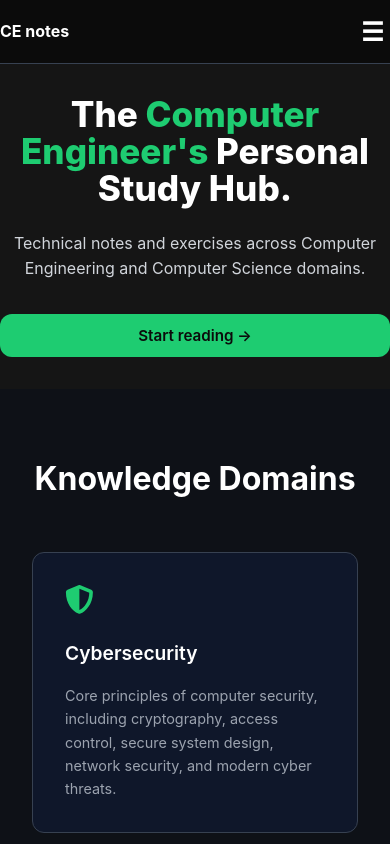
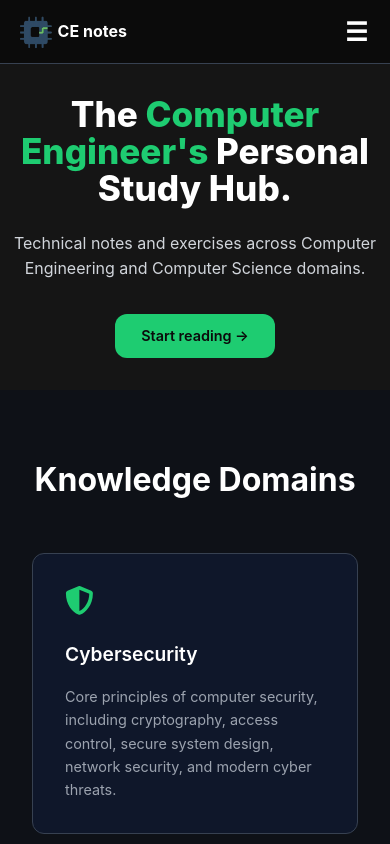
Before and after one commit to AnouarVision/ce-notes, a React (Vite) app: page / in a window 390 px wide. Shown: the top 844 px of the page. Built offline with nearby package versions, Linux system fonts and the light colour scheme.

Commit message:
fix: align navbar brand and improve mobile CTA behavior
- Grouped logo and title into a single brand container to keep the left-aligned on mobile
- Added proper horizontal padding to navbar elements to avoid edge-clinging
- Prevented hero CTA from stretching full-width on mobile screens

```diff
--- a/src/components/Navbar/NavbarMobile.jsx
+++ b/src/components/Navbar/NavbarMobile.jsx
@@ -1,6 +1,7 @@
 import { useState, useEffect } from "react";
 import { Link } from "react-router-dom";
 import MobileMenu from "./MobileMenu";
+import logo from "../../assets/icons/logo_ce_notes.png";
 import styles from "./NavbarMobile.module.scss";
 
 export default function NavbarMobile() {
@@ -23,9 +24,18 @@ export default function NavbarMobile() {
     <>
       <nav className={styles.navbar}>
         <div className={`${styles.inner} container`}>
-          <Link to="/" className={styles.logo}>
-            CE notes
-          </Link>
+          <div className={styles.brand}>
+            <img
+              src={logo}
+              alt="CE notes logo"
+              width={40}
+              height={40}
+            />
+
+            <Link to="/" className={styles.logo}>
+              CE notes
+            </Link>
+          </div>
 
           <button
             className={styles.menuButton}
--- a/src/components/Navbar/NavbarMobile.module.scss
+++ b/src/components/Navbar/NavbarMobile.module.scss
@@ -18,16 +18,24 @@
   display: flex;
   align-items: center;
   justify-content: space-between;
+
+  padding: 0 1rem;
+}
+
+.brand {
+  display: flex;
+  align-items: center;
+  gap: 0.1rem;
 }
 
 .logo {
   font-size: 1rem;
   font-weight: 700;
   color: variables.$text-white;
+  text-decoration: none;
 }
 
 //Menu Button
-
 .menuButton {
   font-size: 1.6rem;
   font-weight: 700;
@@ -64,7 +72,6 @@
   transform: scale(1.05);
 }
 
-
 //Mobile Navbar visible only on small screens
 @media (max-width: 768px) {
   .navbar {
--- a/src/pages/Home/HomeHero.module.scss
+++ b/src/pages/Home/HomeHero.module.scss
@@ -34,7 +34,11 @@
 
 //Call to Action Button
 .cta {
-  padding: 12px 20px;
+  display: inline-flex;
+  align-items: center;
+  justify-content: center;
+
+  padding: 12px 22px;
   border-radius: variables.$radius-button-sm;
 
   background-color: variables.$primary;
@@ -43,6 +47,8 @@
   font-weight: 600;
   font-size: 0.95rem;
 
+  min-height: 44px;
+
   position: relative;
   isolation: isolate;
 
@@ -50,24 +56,7 @@
     transform 0.2s ease,
     box-shadow 0.2s ease,
     background-color 0.15s ease;
-
-  &:hover {
-    transform: scale(1.08);
-
-    background-color: color.adjust(
-      variables.$primary,
-      $lightness: 4%,
-      $saturation: 15%
-    );
-
-    box-shadow:
-      inset 0 0 0 1px rgba(255, 255, 255, 0.15),
-      0 0 12px rgba(variables.$primary, 0.9),
-      0 0 28px rgba(variables.$primary, 0.75),
-      0 0 48px rgba(variables.$primary, 0.45);
-  }
 }
-
 
 //Responsive Styles
 @media (max-width: 768px) {
@@ -84,8 +73,11 @@
   }
 
   .cta {
-    width: 100%;
+    min-width: 180px;
     max-width: 260px;
+    width: auto;
+
+    margin: 0 auto;
   }
 }
 
@@ -99,6 +91,27 @@
   }
 
   .cta {
-    max-width: 100%;
+    min-width: 160px;
+    max-width: 240px;
+    font-size: 0.9rem;
   }
 }
+
+//Hover effects for devices that support hover
+@media (hover: hover) and (pointer: fine) {
+  .cta:hover {
+    transform: scale(1.08);
+
+    background-color: color.adjust(
+      variables.$primary,
+      $lightness: 4%,
+      $saturation: 15%
+    );
+
+    box-shadow:
+      inset 0 0 0 1px rgba(255, 255, 255, 0.15),
+      0 0 12px rgba(variables.$primary, 0.9),
+      0 0 28px rgba(variables.$primary, 0.75),
+      0 0 48px rgba(variables.$primary, 0.45);
+  }
+}
```
